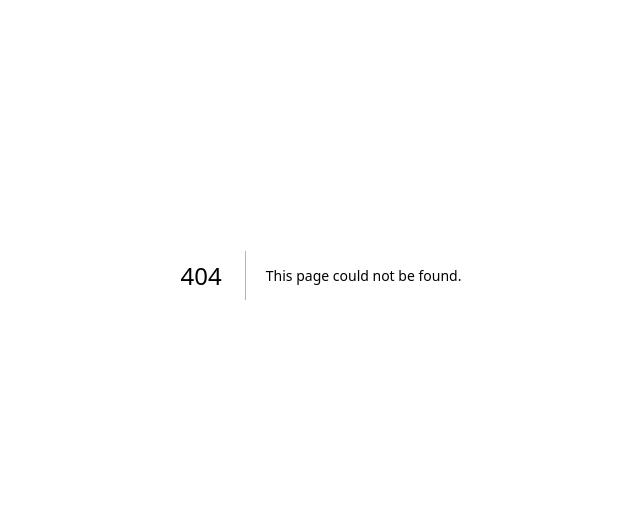
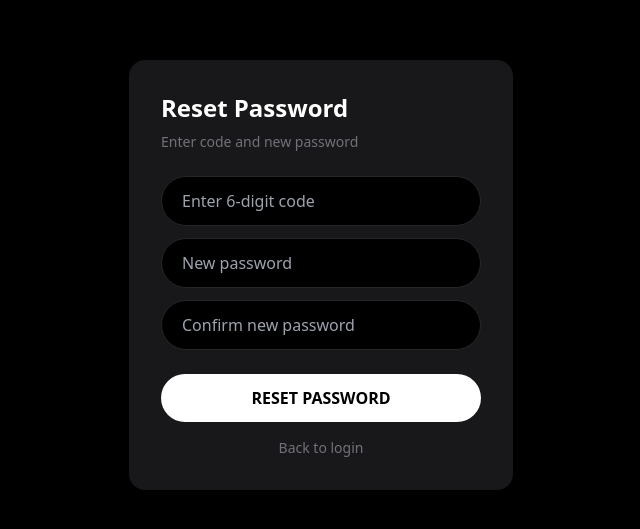
Before and after one commit to Gokhan1979/flammode-shop, a Next.js app: page /reset-password in a window 1280 px wide. Before the commit this address had no page. Shown: the part 125-654 px from the top of the page, without its empty margins (319-959 px from the left). Built offline with nearby package versions, Linux system fonts and the light colour scheme.

Commit message:
Implement Reset Password functionality

```diff
--- /dev/null
+++ b/app/reset-password/page.tsx
@@ -0,0 +1,30 @@
+'use client'
+import { useState } from 'react'
+import { useRouter } from 'next/navigation'
+
+export default function ResetPassword(){
+  const [code,setCode]=useState('')
+  const [pass,setPass]=useState('')
+  const [confirm,setConfirm]=useState('')
+  const router = useRouter()
+  const handleReset = () => {
+    if(!code || !pass || !confirm) return alert('Fill all fields')
+    if(pass !== confirm) return alert('Passwords do not match')
+    if(code !== '123456') return alert('For testing, code is 123456')
+    alert('Password reset successful! Now login with new password.')
+    router.push('/login')
+  }
+  return(
+    <div className="min-h-screen bg-black text-white flex items-center justify-center p-6">
+      <div className="w-full max-w-sm bg-zinc-900 p-8 rounded-2xl">
+        <h1 className="text-2xl font-black">Reset Password</h1>
+        <p className="text-zinc-500 text-sm mt-2">Enter code and new password</p>
+        <input value={code} onChange={e=>setCode(e.target.value)} placeholder="Enter 6-digit code" className="mt-6 w-full bg-black border border-zinc-800 rounded-full px-5 py-3 outline-none focus:border-white"/>
+        <input type="password" value={pass} onChange={e=>setPass(e.target.value)} placeholder="New password" className="mt-3 w-full bg-black border border-zinc-800 rounded-full px-5 py-3 outline-none focus:border-white"/>
+        <input type="password" value={confirm} onChange={e=>setConfirm(e.target.value)} placeholder="Confirm new password" className="mt-3 w-full bg-black border border-zinc-800 rounded-full px-5 py-3 outline-none focus:border-white"/>
+        <button onClick={handleReset} className="mt-6 bg-white text-black w-full py-3 rounded-full font-bold">RESET PASSWORD</button>
+        <a href="/login" className="block text-center text-zinc-500 text-sm mt-4">Back to login</a>
+      </div>
+    </div>
+  )
+}
```
